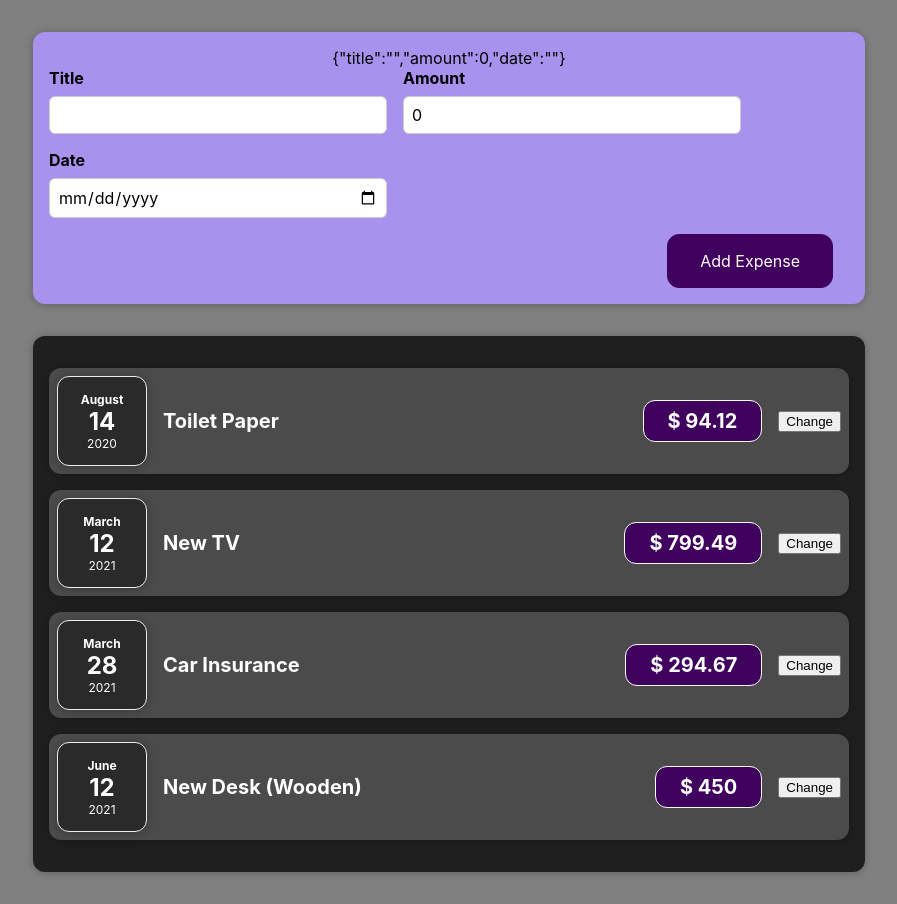
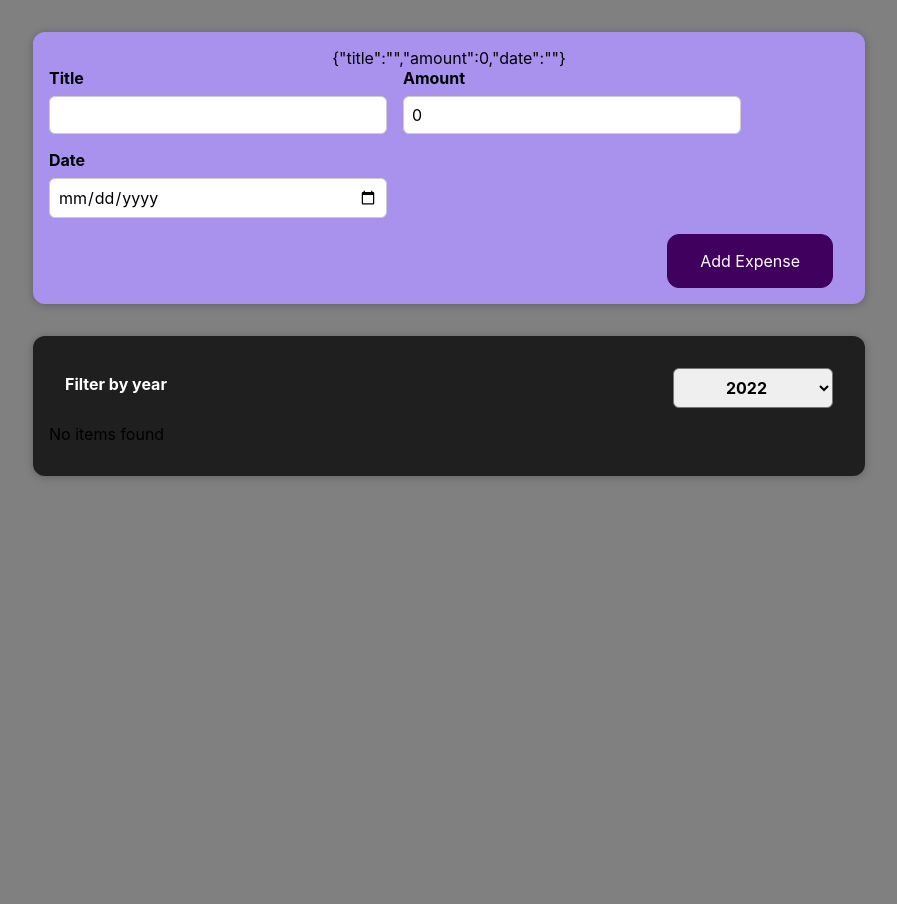
Before and after one commit to avishekdr/react-tutorial, a React (Create React App) app: page / in a window 1280 px wide. Shown: the whole page, without its empty margins (191-1088 px from the left). After the commit the page ends 800 px from the top, so only its background shows below. Built offline with nearby package versions, Linux system fonts and the light colour scheme.

Commit message:
Implemented loop to render expenses & expense filteration

```diff
--- a/src/App.js
+++ b/src/App.js
@@ -1,18 +1,19 @@
+import { useState } from 'react';
 import './App.css';
 import { Expenses } from './components/Expenses/Expenses';
 import { NewExpense } from './components/NewExpense/NewExpense';
 
+const INITIAL_EXPENSES = [
+  // { id: 'e1', title: 'Toilet Paper', amount: 94.12, date: new Date(2020, 7, 14) },
+  // { id: 'e2', title: 'New TV', amount: 799.49, date: new Date(2021, 2, 12) },
+  // { id: 'e3', title: 'Car Insurance', amount: 294.67, date: new Date(2021, 2, 28) },
+  // { id: 'e4', title: 'New Desk (Wooden)', amount: 450, date: new Date(2021, 5, 12) },
+];
+
 function App() {
-  const expenses = [
-    { id: 'e1', title: 'Toilet Paper', amount: 94.12, date: new Date(2020, 7, 14) },
-    { id: 'e2', title: 'New TV', amount: 799.49, date: new Date(2021, 2, 12) },
-    { id: 'e3', title: 'Car Insurance', amount: 294.67, date: new Date(2021, 2, 28) },
-    { id: 'e4', title: 'New Desk (Wooden)', amount: 450, date: new Date(2021, 5, 12) },
-  ];
-
+  const [expenses, setExpenses] = useState(INITIAL_EXPENSES);
   const newExpenseHandler = (value) => {
-    expenses.push(value);
-    console.log(expenses);
+    setExpenses(prevExpenses => { return [value,...prevExpenses] });
   };
 
   return (
--- /dev/null
+++ b/src/components/Expenses/ExpenseFilter.css
@@ -0,0 +1,24 @@
+.expenses-filter {
+    color: white;
+    padding: 0 1rem;
+}
+
+.expenses-filter__control {
+    display: flex;
+    width: 100%;
+    align-items: center;
+    justify-content: space-between;
+    margin: 1rem 0;
+}
+
+.expenses-filter label {
+    font-weight: bold;
+    margin-bottom: 0.5rem;
+}
+
+.expenses-filter select {
+    font: inherit;
+    padding: 0.5rem 3rem;
+    font-weight: bold;
+    border-radius: 6px;
+}
--- /dev/null
+++ b/src/components/Expenses/ExpenseFilter.js
@@ -0,0 +1,20 @@
+import './ExpenseFilter.css';
+
+export function ExpenseFilter(props) {
+
+    const dropdownChangeHandler = event => props.onChangeFilter(event.target.value);
+
+    return (
+        <div className='expenses-filter'>
+            <div className='expenses-filter__control'>
+                <label>Filter by year</label>
+                <select value={props.selected} onChange={dropdownChangeHandler}>
+                    <option value='2022'>2022</option>
+                    <option value='2021'>2021</option>
+                    <option value='2020'>2020</option>
+                    <option value='2019'>2019</option>
+                </select>
+            </div>
+        </div>
+    );
+}
--- a/src/components/Expenses/Expenses.js
+++ b/src/components/Expenses/Expenses.js
@@ -1,14 +1,23 @@
 import './Expenses.css';
 import { Card } from '../UI/Card';
 import {ExpenseItem} from './ExpenseItem';
+import { ExpenseFilter } from './ExpenseFilter';
+import { useState } from 'react';
 
 export function Expenses(props) {
+    const [selectedYear, setSelectedYear] = useState('2022'),
+        filterChangeHandler = year => setSelectedYear(year),
+        filteredExpense = props.items.filter(expense => { return expense.date.getFullYear().toString() === selectedYear});
+
     return (
         <Card className="expenses">
-            <ExpenseItem title={props.items[0].title} amount={props.items[0].amount} date={props.items[0].date} />
-            <ExpenseItem title={props.items[1].title} amount={props.items[1].amount} date={props.items[1].date} />
-            <ExpenseItem title={props.items[2].title} amount={props.items[2].amount} date={props.items[2].date} />
-            <ExpenseItem title={props.items[3].title} amount={props.items[3].amount} date={props.items[3].date} />
+            <ExpenseFilter selected={selectedYear} onChangeFilter={filterChangeHandler} />
+            {
+                filteredExpense.length === 0 ? <p>No items found</p> :
+                filteredExpense.map(item =>
+                    <ExpenseItem key={item.id} title={item.title} amount={item.amount} date={item.date} />
+                )
+            }
         </Card>
     );
 }
```
